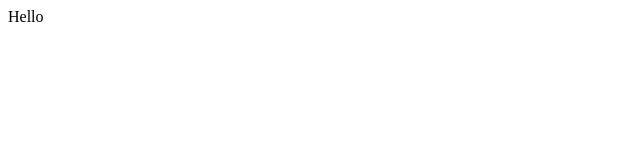
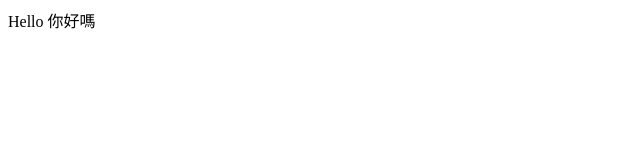
Before and after one commit to DINO0408/WD-week03, a plain HTML site: page index.html in a window 1280 px wide. Shown: the full height of the page, 0-640 px from the left. Drawn offline with Linux system fonts and the light colour scheme.

Commit message:
加一點文字

```diff
--- a/index.html
+++ b/index.html
@@ -3,7 +3,7 @@
 <head></head>
 
 <body>
-    <p>Hello</p>
+    <p>Hello 你好嗎</p>
 </body>
 
 </html>
```
